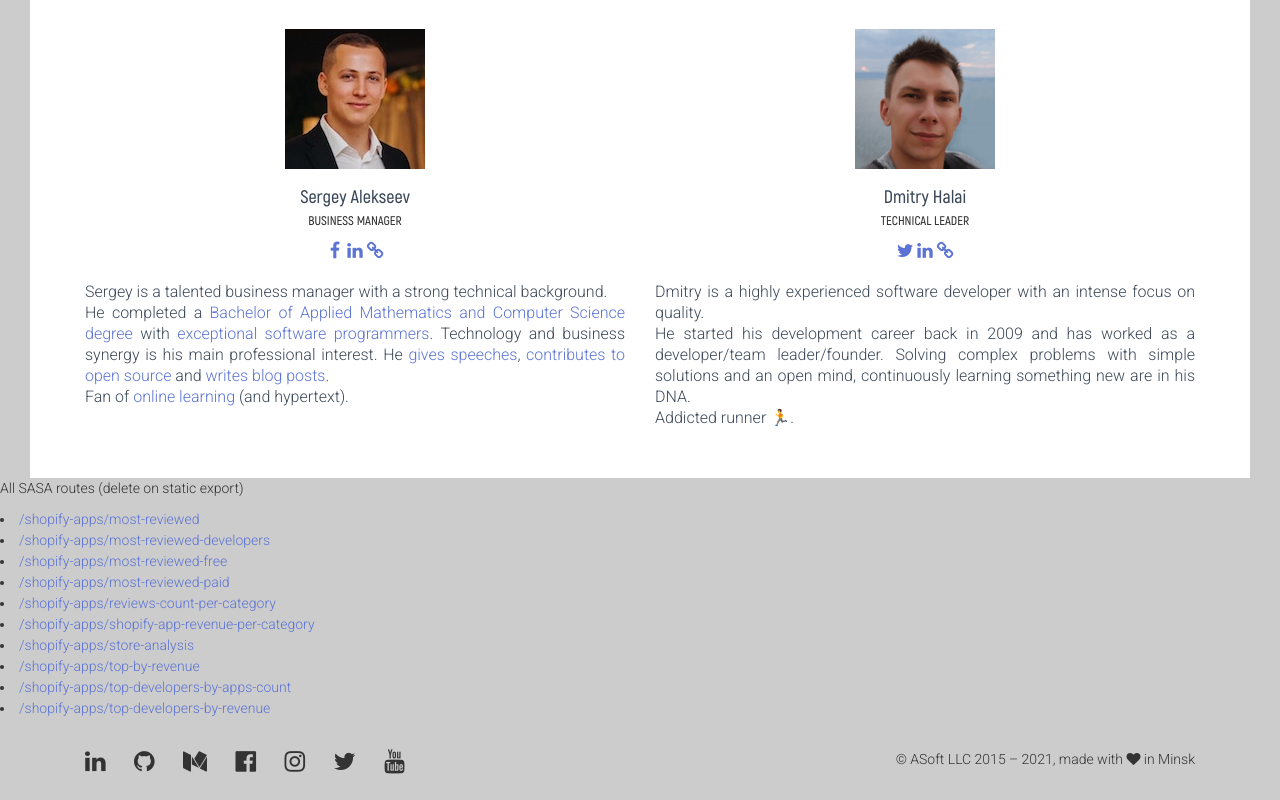
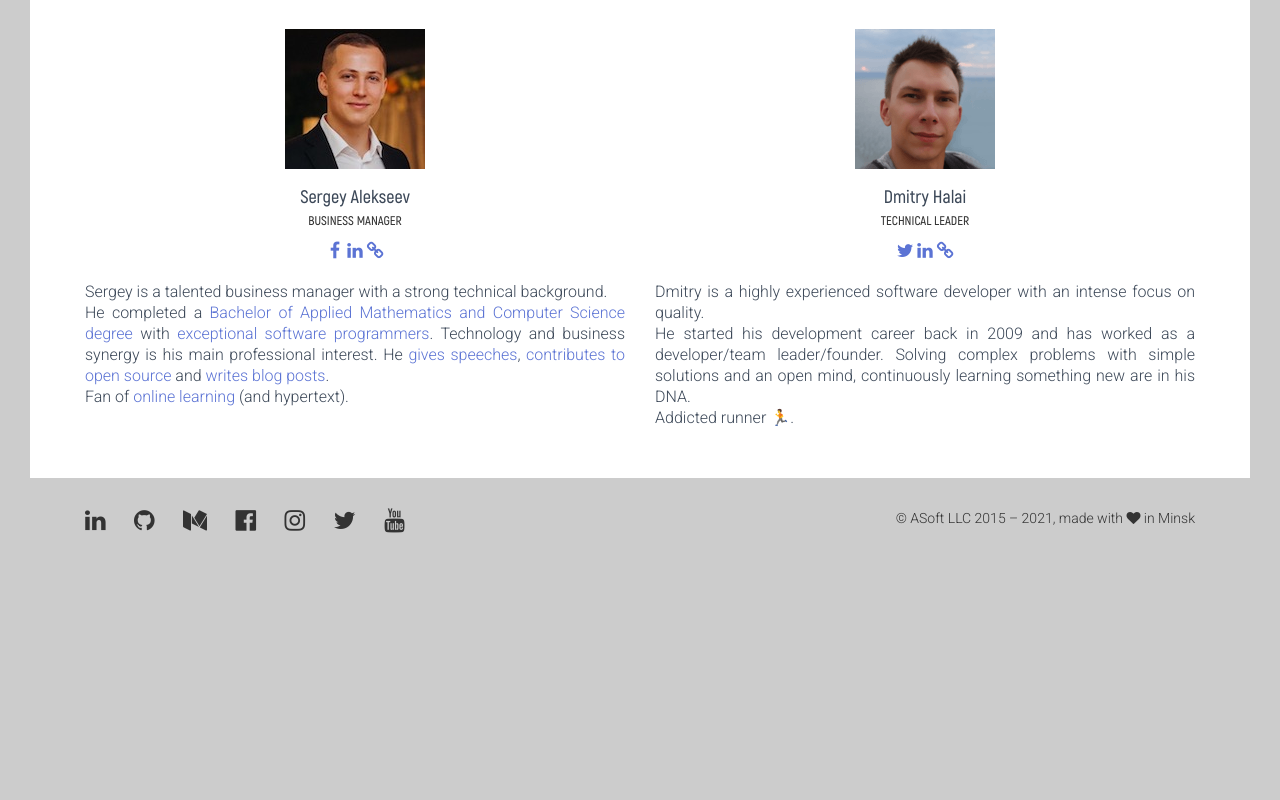
Before and after one commit to ASoftCo/ASoftCo.github.io, a plain HTML site: page shopify-apps/store-analysis.html in a window 1280 px wide. Shown: the part 1166-1966 px from the top of the page. After the commit the page ends 1725 px from the top, so only its background shows below. Drawn offline with Linux system fonts and the light colour scheme.

Commit message:
:scissors: rm <div id='delete-on-static-export'>...</div>
forgot to do this in fe39fc76e94ebd673bb62abc6e4a9a0aca06bd39

```diff
--- a/shopify-apps/store-analysis.html
+++ b/shopify-apps/store-analysis.html
@@ -151,20 +151,6 @@ Addicted runner 🏃.
 </div>
 </div>
 
-<div id='delete-on-static-export'>
-<p>All SASA routes (delete on static export)</p>
-<ul></ul>
-<li><a href="/shopify-apps/most-reviewed.html">/shopify-apps/most-reviewed</a></li>
-<li><a href="/shopify-apps/most-reviewed-developers.html">/shopify-apps/most-reviewed-developers</a></li>
-<li><a href="/shopify-apps/most-reviewed-free.html">/shopify-apps/most-reviewed-free</a></li>
-<li><a href="/shopify-apps/most-reviewed-paid.html">/shopify-apps/most-reviewed-paid</a></li>
-<li><a href="/shopify-apps/reviews-count-per-category.html">/shopify-apps/reviews-count-per-category</a></li>
-<li><a href="/shopify-apps/shopify-app-revenue-per-category.html">/shopify-apps/shopify-app-revenue-per-category</a></li>
-<li><a href="/shopify-apps/store-analysis.html">/shopify-apps/store-analysis</a></li>
-<li><a href="/shopify-apps/top-by-revenue.html">/shopify-apps/top-by-revenue</a></li>
-<li><a href="/shopify-apps/top-developers-by-apps-count.html">/shopify-apps/top-developers-by-apps-count</a></li>
-<li><a href="/shopify-apps/top-developers-by-revenue.html">/shopify-apps/top-developers-by-revenue</a></li>
-</div>
 
 </div>
 <footer class='footer'>
```
